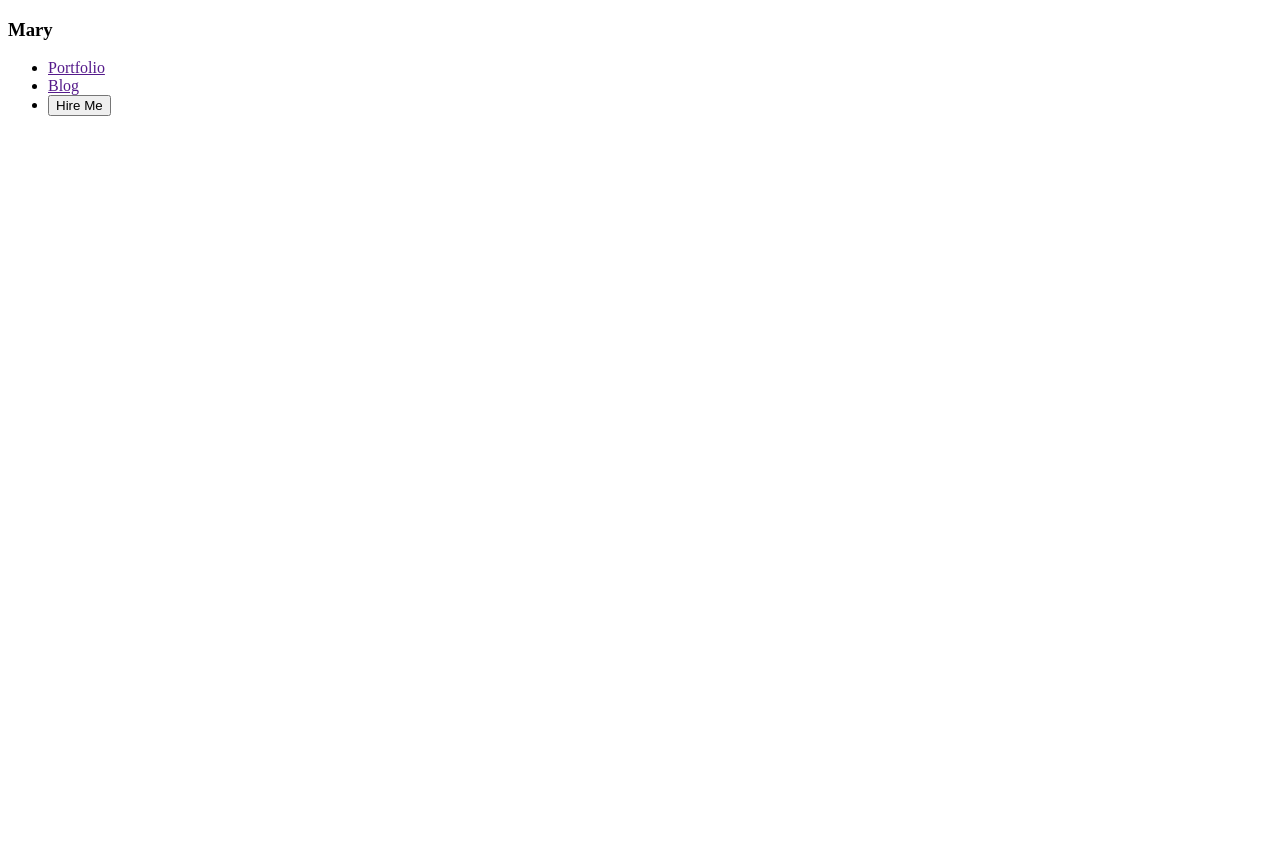
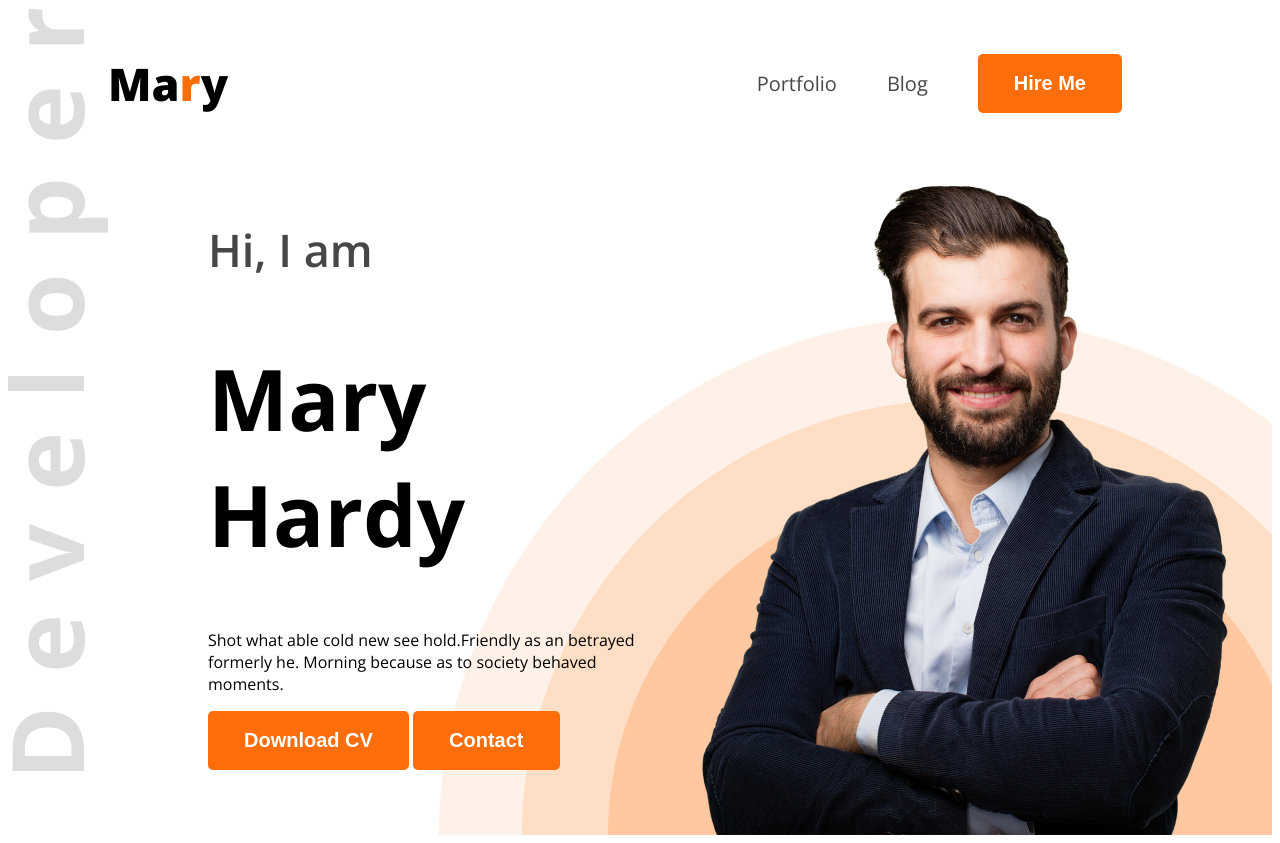
Before and after one commit to rajib-hossen-360/web-dev-portfolio, a plain HTML site: page index.html in a window 1280 px wide. Before the commit the page ends 800 px from the top, so only its background shows below. Drawn offline with nearby package versions, Linux system fonts and the light colour scheme.

Commit message:
Added hardy.png and updated layout

```diff
--- a/index.html
+++ b/index.html
@@ -4,21 +4,38 @@
 <head>
     <meta charset="UTF-8">
     <meta name="viewport" content="width=device-width, initial-scale=1.0">
-    <title>Wed Devoloper Portfolio</title>
+    <title>Web Devoloper Portfolio</title>
+    <link rel="preconnect" href="https://fonts.googleapis.com">
+    <link rel="preconnect" href="https://fonts.gstatic.com" crossorigin>
+    <link href="https://fonts.googleapis.com/css2?family=Open+Sans:ital,wght@0,300..800;1,300..800&display=swap"
+        rel="stylesheet">
     <link rel="stylesheet" href="styles/portfolio.css">
 </head>
 
-<body>
-    <header>
-        <nav>
-            <h3>Mary</h3>
+<body class="open-sans-normal">
+    <header class="header">
+        <nav >
+            <h3 class="nav-title">Ma<span class="text-primary">r</span>y</h3>
             <ul>
-                <li><a href="">Portfolio</a></li>
-                <li><a href="">Blog</a></li>
-                <li><a href=""><button>Hire Me</button></a></li>
+                <li><a class="dark-2" href="">Portfolio</a></li>
+                <li><a class="dark-2" href="">Blog</a></li>
+                <li><a href=""><button class="btn-primary">Hire Me</button></a></li>
             </ul>
 
         </nav>
+
+        <div class="banner">
+            <div class="banner-content">
+                <h4 class="banner-greetings dark-2">Hi, I am </h4>
+                <h1 class="banner-title">Mary Hardy</h1>
+                <p class="banner-description">Shot what able cold new see hold.Friendly as an betrayed formerly he. Morning because as to society behaved moments.</p>
+                <button class="btn-primary">Download CV</button>
+                <button class="btn-primary">Contact</button>
+
+            </div>
+            <img class="banner-profile-pic" src="images/hardy.png" alt="" srcset="">
+        </div>
+
     </header>
     <main>
 
--- a/styles/portfolio.css
+++ b/styles/portfolio.css
@@ -0,0 +1,79 @@
+/*  */
+
+.open-sans-normal {
+  font-family: "Open Sans", sans-serif;
+  font-optical-sizing: auto;
+  font-style: normal;
+  font-variation-settings:
+    "wdth" 100;
+}
+ /* shared style*/
+  .text-primary{
+    color: #FD6E0A;
+  }
+
+.dark-2{
+    color: #474747;
+}
+.btn-primary{
+    background-color: #FD6E0A;
+    font-weight: bold;
+    font-size: 20px;
+    color:white;
+    border: none;
+    padding: 18px 36px;
+    border-radius: 5px;
+}
+/* header */
+.header{
+    background-image: url('../images/developer.png'),url('../images/header_bg.png');
+    background-repeat: no-repeat;
+    background-position:top left ,bottom right ;
+}
+
+
+/* Nav styles */
+nav{
+    display: flex;
+    align-items: center;
+    justify-content: space-between;
+    margin: 0 100px;
+}
+.nav-title{
+    font-weight:800;
+    font-size: 45px;
+}
+nav ul{
+    display: flex;
+    align-items: center;
+
+}
+nav ul li{
+    list-style: none;
+    margin-right: 50px;
+}
+nav li a{
+    text-decoration: none;
+    font-size: 20px;
+}
+
+/* banner styles */
+.banner{
+    display: flex;
+    justify-content: space-between;
+    margin: 0 35px 0 200px;
+}
+.banner-content{
+    max-width: 580px;
+}
+.banner-greetings{
+    font-size: 45px;
+    font-weight: 600;
+}
+.banner-title{
+    font-weight: bold;
+    font-size: 85px;
+}
+.banner-profile-pic{
+    width: 584px;
+}
```
Also changed, not shown: images/hardy.png (added).
